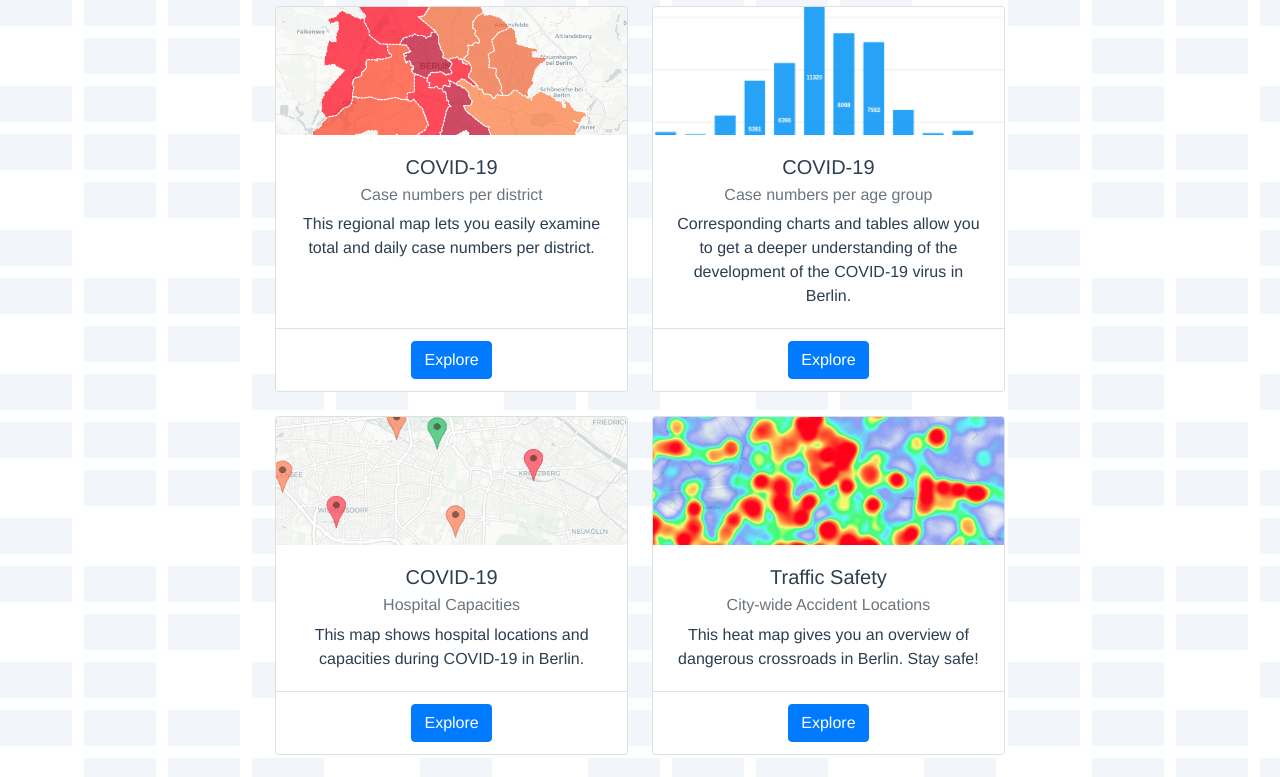
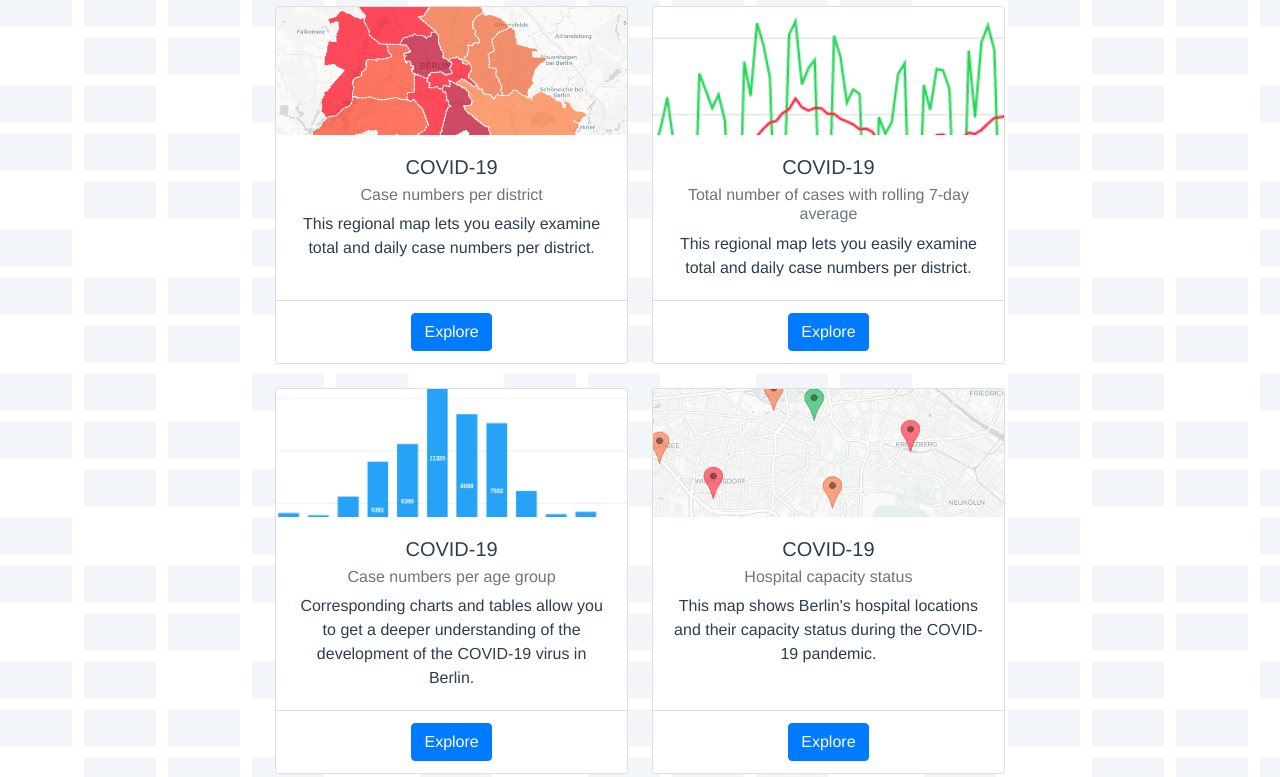
Before and after one commit to Api-visualizer/city-data-visualizer-FE, a Vue app: page / in a window 1280 px wide. Shown: the part 1040-1817 px from the top of the page. Built offline with nearby package versions, Linux system fonts and the light colour scheme; what @trevoreyre/autocomplete-vue, vue-apexcharts would draw is missing.

Commit message:
Minor text changes for topic cards, add covid average card

```diff
--- a/src/views/Landing.vue
+++ b/src/views/Landing.vue
@@ -60,6 +60,24 @@
             </div>
           </div>
 
+           <div class="col-sm-6 d-flex align-items-stretch">
+            <div class="card">
+              <img class="card-img-top" src="/images/cards/covid_average.png" alt="Card image cap">
+              <div class="card-body">
+                <h5 class="card-title">COVID-19</h5>
+                <h6 class="card-subtitle mb-2 text-muted">Total number of cases with rolling 7-day average</h6>
+                <p class="card-text">This regional map lets you easily examine total and daily case numbers per district.</p>
+              </div>
+              <div class="card-footer">
+                <a class="btn btn-primary stretched-link" href="/covid-average" role="button">Explore</a>
+              </div>
+            </div>
+          </div>
+
+        </div>
+
+        <div class="row">
+
           <div class="col-sm-6 d-flex align-items-stretch">
             <div class="card">
               <img class="card-img-top" src="/images/cards/covid_age.png" alt="Card image cap">
@@ -73,16 +91,14 @@
               </div>
             </div>
           </div>
-        </div>
 
-        <div class="row">
           <div class="col-sm-6 d-flex align-items-stretch">
             <div class="card">
               <img class="card-img-top" src="/images/cards/hospitals_status.png" alt="Card image cap">
               <div class="card-body">
                 <h5 class="card-title">COVID-19</h5>
-                <h6 class="card-subtitle mb-2 text-muted">Hospital Capacities</h6>
-                <p class="card-text">This map shows hospital locations and capacities during COVID-19 in Berlin. </p>
+                <h6 class="card-subtitle mb-2 text-muted">Hospital capacity status</h6>
+                <p class="card-text">This map shows Berlin's hospital locations and their capacity status during the COVID-19 pandemic. </p>
               </div>
               <div class="card-footer">
                 <a class="btn btn-primary stretched-link" href="/hospitals" role="button">Explore</a>
@@ -95,8 +111,8 @@
               <img class="card-img-top" src="/images/cards/traffic_accidents.png" alt="Card image cap">
               <div class="card-body">
                 <h5 class="card-title">Traffic Safety</h5>
-                <h6 class="card-subtitle mb-2 text-muted">City-wide Accident Locations</h6>
-                <p class="card-text">This heat map gives you an overview of dangerous crossroads in Berlin. Stay safe!</p>
+                <h6 class="card-subtitle mb-2 text-muted">City-wide accidents</h6>
+                <p class="card-text">This heat map gives you an overview of dangerous crossroads in Berlin. Filter by year, time of the accident and type - Stay safe!</p>
               </div>
               <div class="card-footer">
                 <a class="btn btn-primary stretched-link" href="/accidents" role="button">Explore</a>
@@ -109,7 +125,7 @@
               <div class="card-body">
                 <h5 class="card-title">Cancer </h5>
                 <h6 class="card-subtitle mb-2 text-muted">Case numbers per age group </h6>
-                <p class="card-text">Corresponding chart allows you to get a deeper understanding how the number of Cancer patients per year, age and gender differentiates in Berlin.</p>
+                <p class="card-text">Our corresponding chart allows you to get a deeper understanding how the number of cancer patients per year, age and gender differentiates.</p>
               </div>
               <div class="card-footer">
                 <a class="btn btn-primary stretched-link" href="/cancer" role="button">Explore</a>
```
Also changed, not shown: public/images/cards/covid_average.png (added), public/images/cards/predictions.JPG (deleted).
